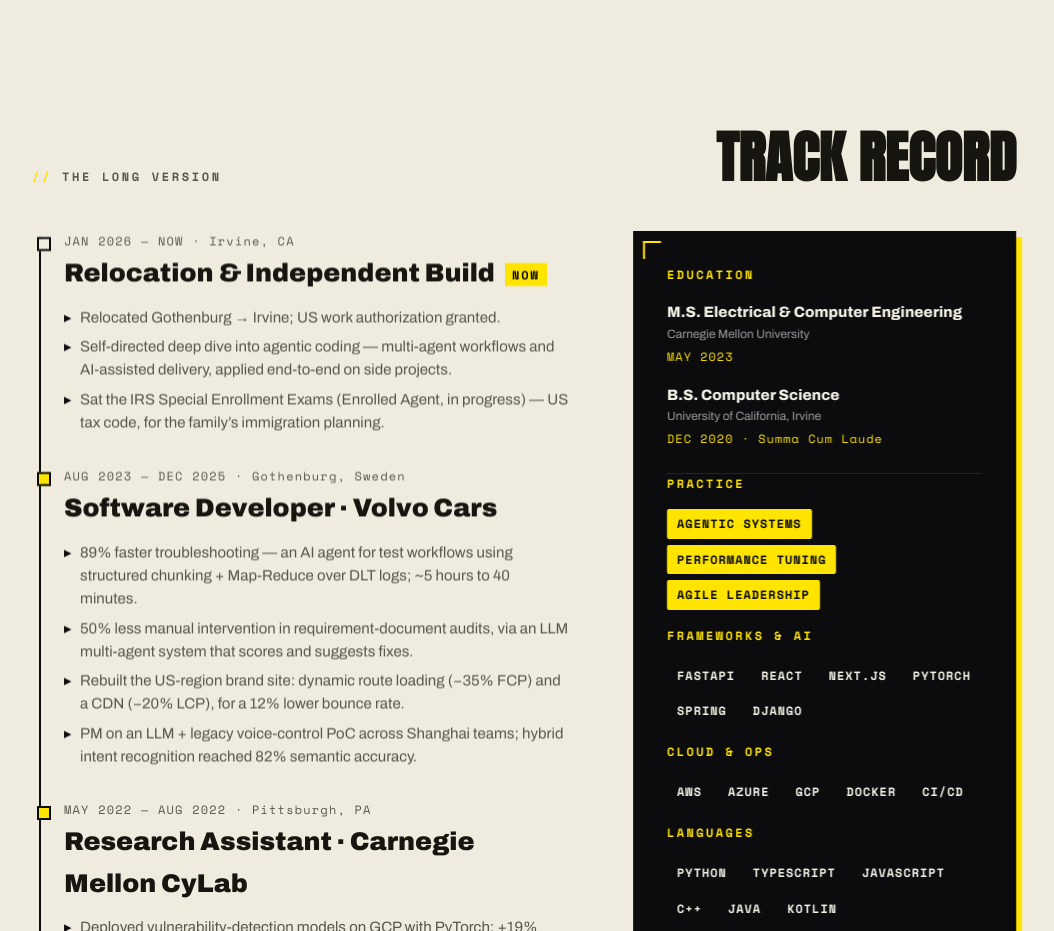
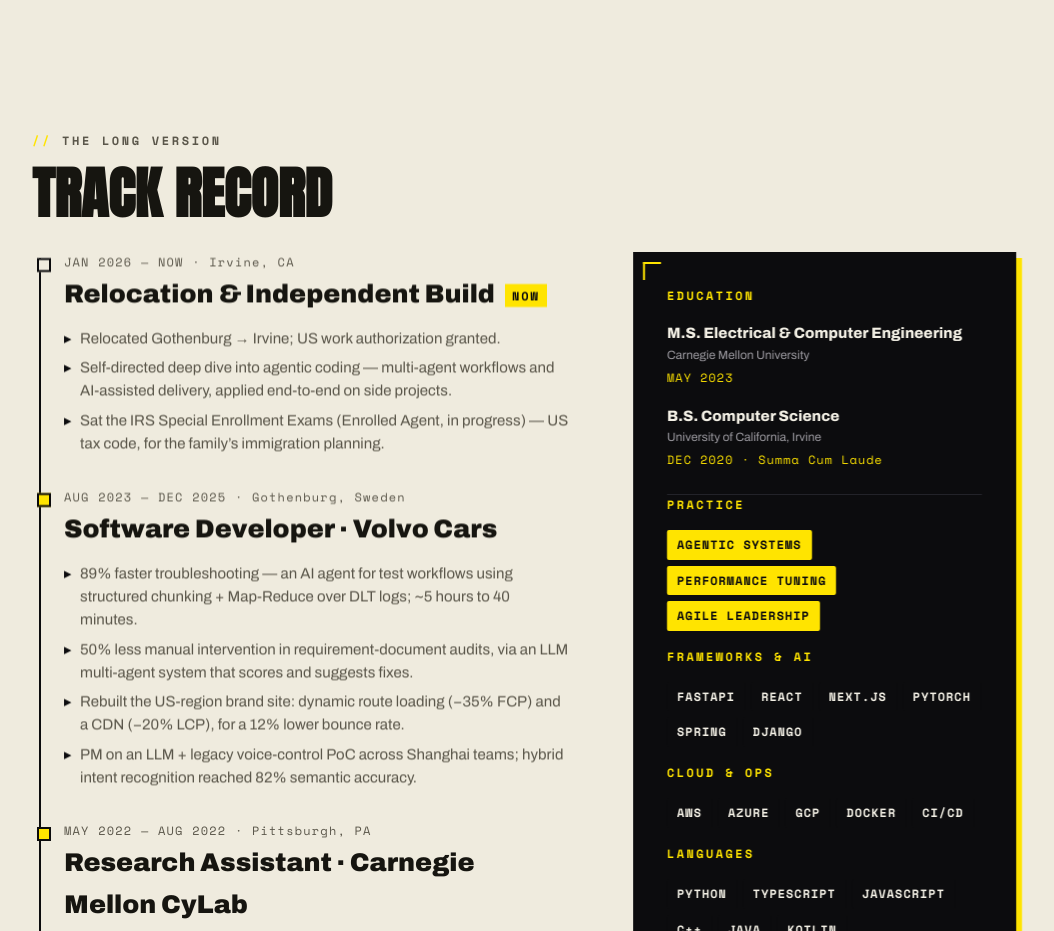
Before and after one commit to AmosChenZixuan/AmosChenZixuan.github.io, a React (Vite) app: page /about in a window 1280 px wide. Shown: the part 1220-2151 px from the top of the page, without its empty margins (116-1170 px from the left). Built offline with nearby package versions, Linux system fonts and the light colour scheme.

Commit message:
fix(about): the Track Record heading sits under its kicker again
It was borrowing .section-head from the home page, which spreads a heading
against a link — so the kicker went hard left and the heading hard right.
Own class name, own stacked layout, like every other section on the site.

```diff
--- a/src/pages/About.tsx
+++ b/src/pages/About.tsx
@@ -38,7 +38,7 @@ export default function About() {
 
       <section className="track">
         <div className="container">
-          <div className="section-head">
+          <div className="track-head">
             <p className="hud-label kicker"><span className="tick">{'//'}</span> THE LONG VERSION</p>
             <h2>Track Record</h2>
           </div>
--- a/src/pages/about.css
+++ b/src/pages/about.css
@@ -46,8 +46,12 @@
 
 /* ---- Timeline + Loadout ---- */
 .track { padding: var(--s-9) 0; }
-.track .section-head { margin-bottom: var(--s-6); }
-.track .section-head h2 { font-family: var(--font-display); font-size: clamp(2.2rem,5vw,3.5rem); text-transform: uppercase; margin: 0; line-height: .95; }
+/* Its own name, not .section-head. That one is the home page's and spreads a heading against
+   a link across the full width; this one stacks a kicker above a heading. Sharing the name
+   pushed the two apart here, which was never what this markup asked for. */
+.track-head { margin-bottom: var(--s-6); }
+.track-head .kicker { margin: 0 0 var(--s-4); }
+.track-head h2 { font-family: var(--font-display); font-size: clamp(2.2rem,5vw,3.5rem); text-transform: uppercase; margin: 0; line-height: .95; }
 .cols { display: grid; grid-template-columns: 1.4fr 1fr; gap: var(--s-8); align-items: start; }
 @media (max-width: 820px){ .cols { grid-template-columns: 1fr; } }
 /* The timeline and the skills card are drawn by global.css, because the home page uses the
```
